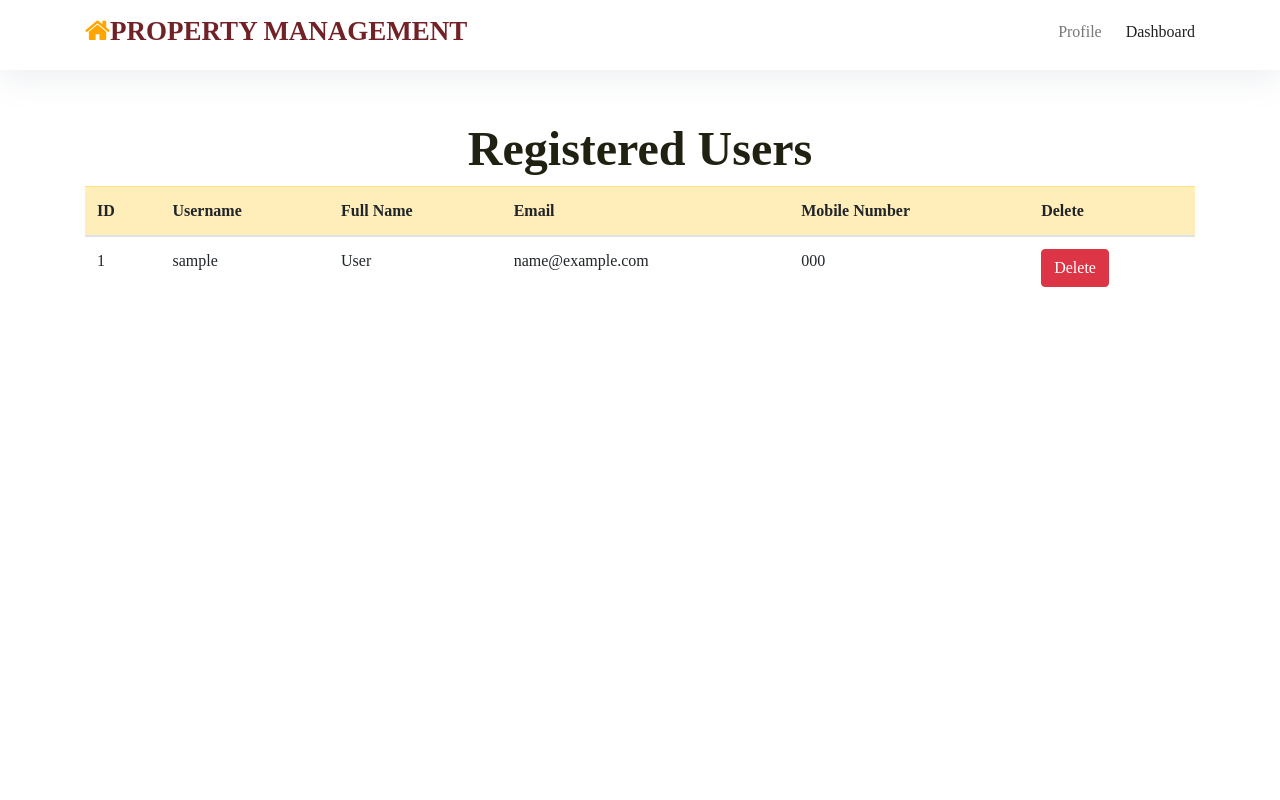
After one commit to anjali7786/Property-Management, a Flask app: page /registeredusers/ in a window 1280 px wide. The commit adds this page. Run offline with Flask 2, Linux system fonts and the light colour scheme; the visitor is signed in with stand-in values (Sample User, id 1); tables that the repository leaves empty hold one stand-in row (values such as "Sample post"); some libraries are stand-ins or nearby versions.

Commit message:
Registered users added

```diff
--- a/main.py
+++ b/main.py
@@ -18,7 +18,10 @@ mysql = MySQL(app)
 
 @app.route("/", methods=['GET', 'POST'])
 def home():
-    return render_template('home.html')
+    if 'loggedin' in session:
+        return render_template('home.html', username=session['username'],
+                               email1=session['email1'])
+    return render_template('home.html',username="",email1="")
 
 @app.route("/login/", methods=['GET', 'POST'])
 def login():
@@ -118,9 +121,11 @@ def admindashboard():
         cursor = mysql.connection.cursor(MySQLdb.cursors.DictCursor)
         cursor.execute('SELECT * FROM accounts')
         count = cursor.fetchall()
+        cursor.execute('SELECT * FROM apartmentdetail')
+        counta = cursor.fetchall()
         mysql.connection.commit()
         cursor.close()
-        return render_template('admindashboard.html', count=len(count), username='admin', email1=session['email1'])
+        return render_template('admindashboard.html', count=len(count)-1, counta= len(counta), username='admin', email1=session['email1'])
     return redirect(url_for('login'))
 
 
@@ -187,4 +192,28 @@ def apmt_reg():
     else:
         return redirect(url_for('login'))
 
+@app.route("/registeredusers/")
+def registeredusers():
+    if 'loggedin' in session:
+        if session['username']=='admin':
+            cur = mysql.connection.cursor()
+            cur.execute("SELECT * FROM accounts where username <> 'admin' ")
+            userDetails = cur.fetchall()
+            mysql.connection.commit()
+            cur.close()
+            return render_template('registeredusers.html', userDetails=userDetails, username=session['username'],
+                                   email1=session['email1'])
+        else:
+            return render_template('home.html')
+    else:
+        return render_template('login.html')
+
+@app.route("/deleteuser/<string:id>")
+def deleteuser(id):
+    cursor = mysql.connection.cursor()
+    cursor.execute("DELETE FROM accounts where ID=%s", [id, ])
+    mysql.connection.commit()
+    cursor.close()
+    return redirect(url_for('registeredusers'))
+
 app.run(debug=True)
--- a/templates/Apmt_reg.html
+++ b/templates/Apmt_reg.html
@@ -59,7 +59,6 @@
                     <div class="dropdown-menu">
                       <a class="dropdown-item"><h6>{{username}}</h6></a>
                       <a class="dropdown-item"><h6>{{email1}}</h6></a>
-                        <a class="dropdown-item" href="#"><h6>Update Profile</h6></a>
                       <a class="dropdown-item" href="{{ url_for('logout') }}"><h6>Logout</h6></a>
                     </div>
                   </li>
--- a/templates/admindashboard.html
+++ b/templates/admindashboard.html
@@ -19,7 +19,7 @@
           <i class="fa fa-bars" aria-hidden="true"></i>
         </div>
         <div class="navbar__left">
-          <a href="#">Registered Users</a>
+          <a href="{{ url_for('registeredusers') }}">Registered Users</a>
           <a href="#">Complaints</a>
         </div>
         <div class="navbar__right">
@@ -105,7 +105,7 @@
               <div class="charts__right__cards">
                 <div class="card1">
                   <h1>Apartments</h1>
-                  <p>75,300</p>
+                  <p>{{counta}}</p>
                 </div>
 
                 <div class="card2">
@@ -157,7 +157,7 @@
           <h2>USER DETAILS</h2>
           <div class="sidebar__link">
             <i class="fa fa-user"></i>
-            <a href="#">Registered Users</a>
+            <a href="{{ url_for('registeredusers') }}">Registered Users</a>
           </div>
           <div class="sidebar__link">
             <i class="fa fa-user"></i>
--- /dev/null
+++ b/templates/registeredusers.html
@@ -0,0 +1,129 @@
+<!DOCTYPE html>
+<html>
+  <head>
+    <title>Registered Users</title>
+    <meta charset="utf-8" />
+    <meta
+      name="viewport"
+      content="width=device-width, initial-scale=1, user-scalable=no"
+    />
+    <link
+      rel="stylesheet"
+      href="https://cdnjs.cloudflare.com/ajax/libs/font-awesome/4.7.0/css/font-awesome.min.css"
+    />
+    <link
+      rel="stylesheet"
+      href="https://maxcdn.bootstrapcdn.com/bootstrap/4.5.2/css/bootstrap.min.css"
+    />
+    <script src="https://ajax.googleapis.com/ajax/libs/jquery/1.11.2/jquery.min.js"></script>
+
+    <link rel="stylesheet" href="{{url_for('static', filename='./css/style.css')}}" />
+
+  </head>
+  <body>
+    <div class="navigation-wrap bg-light start-header start-style">
+      <div class="container">
+        <div class="row">
+          <div class="col-12">
+            <nav class="navbar navbar-expand-md navbar-light">
+              <a
+                class="navbar-brand"
+                href="/"
+                target="_blank"
+                ><h1><i class="fa fa-home"></i>PROPERTY MANAGEMENT</h1></a>
+
+              <button
+                class="navbar-toggler"
+                type="button"
+                data-toggle="collapse"
+                data-target="#navbarSupportedContent"
+                aria-controls="navbarSupportedContent"
+                aria-expanded="false"
+                aria-label="Toggle navigation"
+              >
+                <span class="navbar-toggler-icon"></span>
+              </button>
+
+              <div class="collapse navbar-collapse" id="navbarSupportedContent">
+                <ul class="navbar-nav ml-auto py-4 py-md-0">
+
+                  <li class="nav-item pl-4 pl-md-0 ml-0 ml-md-4 active">
+                    <a
+                      class="nav-link dropdown-toggle"
+                      data-toggle="dropdown"
+                      href="#"
+                      role="button"
+                      aria-haspopup="true"
+                      aria-expanded="false"
+                      ><h6>Profile</h6></a
+                    >
+                    <div class="dropdown-menu">
+                      <a class="dropdown-item"><h6>{{username}}</h6></a>
+                      <a class="dropdown-item"><h6>{{email1}}</h6></a>
+                      <a class="dropdown-item" href="{{ url_for('logout') }}"><h6>Logout</h6></a>
+                    </div>
+                  </li>
+
+
+                    <li class="nav-item pl-4 pl-md-0 ml-0 ml-md-4">
+                        <a class="nav-link" href="{{ url_for('admindashboard') }}"><h6>Dashboard</h6></a>
+                     </li>
+
+                </ul>
+              </div>
+            </nav>
+          </div>
+        </div>
+      </div>
+    </div>
+    <br>
+    <br>
+    <br>
+    <br>
+    <br>
+  <div class = "container" >
+         <div class="table-responsive">
+                <table class="table table-hover">
+                  {% if userDetails %}
+                    <h1>Registered Users</h1>
+                    <thead >
+                    <tr class="table-warning">
+                      <th scope="col">ID</th>
+                        <th scope="col">Username</th>
+                      <th scope="col">Full Name</th>
+                      <th scope="col">Email</th>
+                      <th scope="col">Mobile Number</th>
+                      <th scope="col">Delete</th>
+                    </tr>
+                  </thead>
+                  <tbody>
+                  {% for user in userDetails %}
+                  <tr class="info">
+                  <td> {{user[0]}} </td>
+                  <td> {{user[1]}} </td>
+                  <td> {{user[2]}} </td>
+                  <td> {{user[3]}} </td>
+                  <td> {{user[4]}} </td>
+                  <td><a href="{{url_for('deleteuser',id=user[0])}}"><button type="button" class="btn btn-danger">Delete</button></a></td>
+                  </tr>
+
+                  {% endfor %}
+
+                  </tbody>
+                {%else%}
+                    <h1>No Registered Users</h1>
+
+                {%endif%}
+                </table>
+            </div>
+    </div>
+
+
+    <script src="{{url_for('static', filename='./js/script.js')}}"></script>
+  <script src="https://code.jquery.com/jquery-3.5.1.slim.min.js" integrity="sha384-DfXdz2htPH0lsSSs5nCTpuj/zy4C+OGpamoFVy38MVBnE+IbbVYUew+OrCXaRkfj" crossorigin="anonymous"></script>
+    <script src="https://cdnjs.cloudflare.com/ajax/libs/popper.js/1.16.0/umd/popper.min.js"></script>
+    <script src="https://maxcdn.bootstrapcdn.com/bootstrap/4.5.2/js/bootstrap.min.js"></script>
+    <script src="https://cdn.jsdelivr.net/npm/popper.js@1.16.0/dist/umd/popper.min.js" integrity="sha384-Q6E9RHvbIyZFJoft+2mJbHaEWldlvI9IOYy5n3zV9zzTtmI3UksdQRVvoxMfooAo" crossorigin="anonymous"></script>
+    <script src="https://stackpath.bootstrapcdn.com/bootstrap/4.5.0/js/bootstrap.min.js" integrity="sha384-OgVRvuATP1z7JjHLkuOU7Xw704+h835Lr+6QL9UvYjZE3Ipu6Tp75j7Bh/kR0JKI" crossorigin="anonymous"></script>
+</body>
+</html>
```
Also changed, not shown: templates/home.html (+13 -18 lines), templates/login.html (+0 -35 lines), templates/register.html (+2 -32 lines), static/Uploads/2965dd32-4d4e-46e8-9bc6-c1338b75ef87.png (added), static/css/style.css (line endings or trailing spaces).
